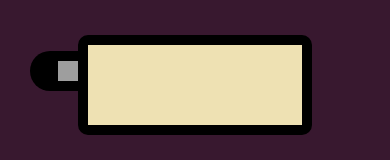
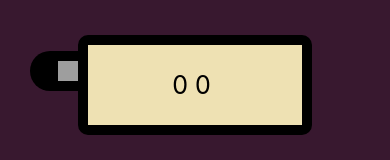
Before and after one commit to KristinAlex1/Currency-Calculator-React-Navtive-App, a React Native app: screen / in a window 390 px wide. Shown: the part 559-719 px from the top of the page. Built offline with nearby package versions, Linux system fonts and the light colour scheme; grey boxes are pictures that could not be loaded.

Commit message:
Working on using flatlist

```diff
--- a/package.json
+++ b/package.json
@@ -11,7 +11,8 @@
   },
   "dependencies": {
     "react": "18.3.1",
-    "react-native": "0.76.6"
+    "react-native": "0.76.6",
+    "react-native-snackbar": "^2.8.0"
   },
   "devDependencies": {
     "@babel/core": "^7.25.2",
--- a/src/App.tsx
+++ b/src/App.tsx
@@ -1,21 +1,33 @@
 import { Image, SafeAreaView, StyleSheet, Text, TextInput, Touchable, TouchableOpacity, View } from 'react-native'
 import React, { useState } from 'react';
 import { currencyByCad } from './constants';
+import Snackbar from 'react-native-snackbar';
 
 export default function App() {
 
-  const[inputValue,setInputValue] = useState('');
-  const[exchangeValue,setExchangeValue] = useState('');
-  const[resultValue,setResultValue] = useState('');
+  const[inputValue,setInputValue] = useState(+'');
+  const[exchangeValue,setExchangeValue] = useState(+'');
+  const[resultValue,setResultValue] = useState(+'');
 
 
   const convert = (value:number,currency) => {
 
-    const result = value * +inputValue;
-    setResultValue(result);
-    setExchangeValue(currency);
+    if (!inputValue || isNaN(inputValue)) {
+      return Snackbar.show({
+        text: 'Please enter a valid CAD value!',
+        backgroundColor: 'black',
+        textColor: 'white',
+        duration: Snackbar.LENGTH_LONG, // Default is LENGTH_SHORT
+      });
+
+
+    } else {
+      const result = value * +inputValue;
+      setResultValue(+result);
+      setExchangeValue(currency);
+    }
+
   }
-
 
 
   return (
@@ -26,7 +38,7 @@ export default function App() {
       </View>
       <View style={styles.textInputContainer}>
         <Text style={styles.text}>Enter CAD</Text>
-        <TextInput style={styles.textInput} onChangeText={(text) => setInputValue(text)} placeholder='Ex:10'/>
+        <TextInput style={styles.textInput} onChangeText={(text) => setInputValue(+text)} placeholder='Ex:10'/>
       </View>
       <View style={styles.buttonContainer}>
         {currencyByCad.map((currency) => (
@@ -42,7 +54,7 @@ export default function App() {
 
       </View>
       <View style={styles.displayContainer}>
-        <Text style={styles.displayText}>{exchangeValue} {resultValue} </Text>
+        <Text style={styles.displayText}>{exchangeValue} {parseFloat(resultValue.toFixed(4))} </Text>
       </View>
 
 
```
Also changed, not shown: 4 other files (tests, documents, lock files or other folders).
